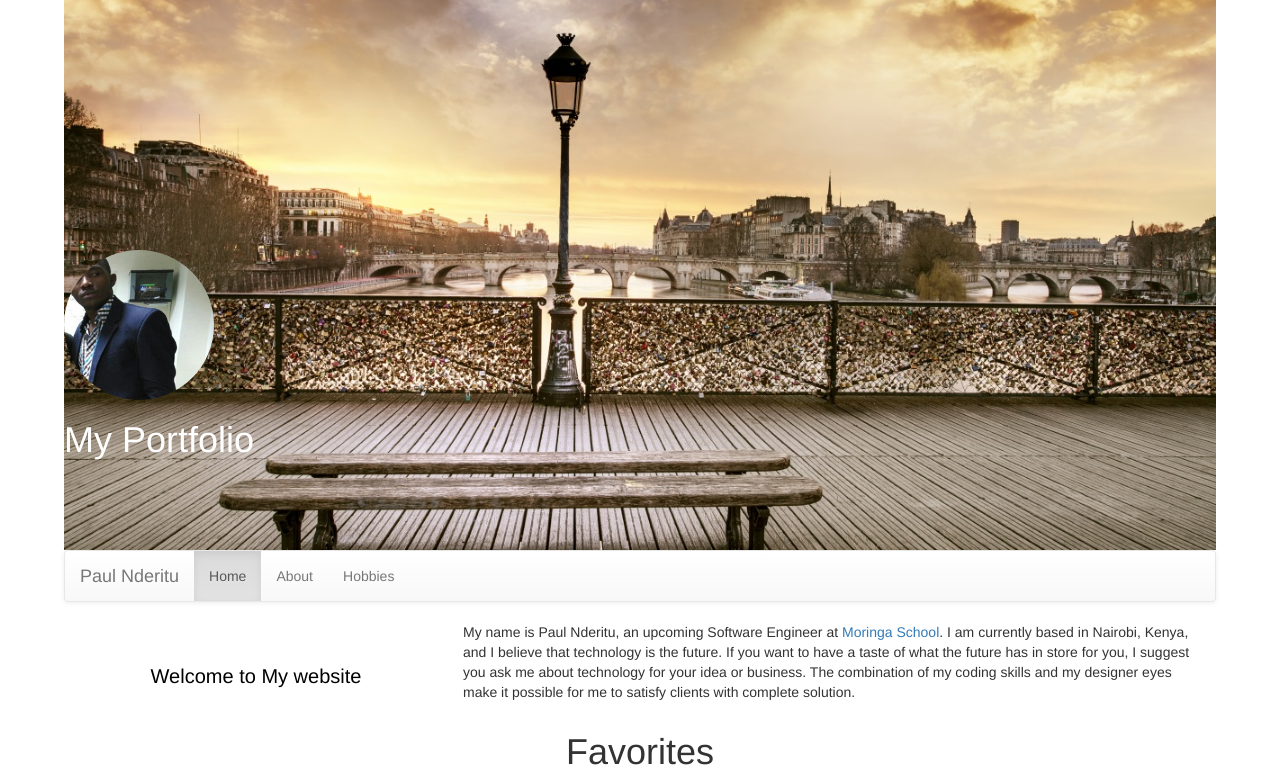
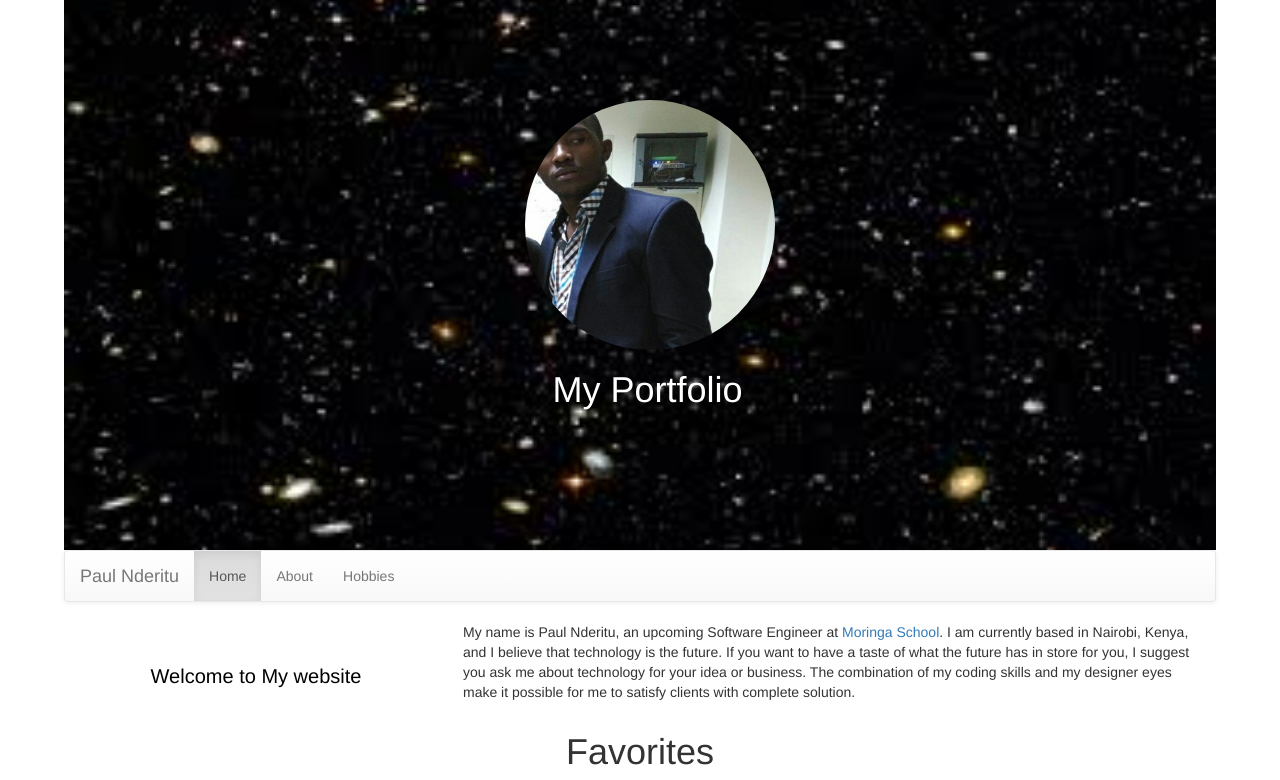
Before and after one commit to paulnderitu/newp, a plain HTML site: page index.html in a window 1280 px wide. Shown: the top 780 px of the page. Drawn offline with nearby package versions, Linux system fonts and the light colour scheme.

Commit message:
adding new images and modifications to html and css

```diff
--- a/css/styles.css
+++ b/css/styles.css
@@ -9,7 +9,7 @@
 
 .first {
   width: 100%;
-  background-image: url(../img/p12.jpg);
+  background-image: url(../img/p16.jpg);
   height: 550px;
   opacity: inherit;
   background-repeat: no-repeat;
@@ -28,11 +28,21 @@
 }
 
 .identity {
-  padding-top: 250px;
+  padding-top: 100px;
+  padding-left: 40%;
   text-align: left;
   color: white;
   background-color: transparent;
 }
+
+.topheader {
+  padding-left: 4%;
+}
+
+
+/*.img {
+  text-align: right;
+}*/
 
 .floatl {
   float: left;
--- a/index.html
+++ b/index.html
@@ -21,8 +21,12 @@
       <div class="first">
 
         <div class="identity">
-          <img src="img/portfolio.jpg" class="img-responsive img-circle" alt="portfolio" style="width:150px; height:150px;">
-          <h1>My Portfolio</h1>
+
+          <img src="img/portfolio.jpg" class="img-responsive img-circle" alt="portfolio" style="width:250px; height:250px;">
+          <div class="topheader">
+            <h1>My Portfolio</h1>
+          </div>
+          <!--end of top header-->
 
         </div>
         <!--end of identity-->
```
Also changed, not shown: img/p13.jpg (added), img/p14.jpg (added), img/p15.jpg (added), img/p16.jpg (added).
